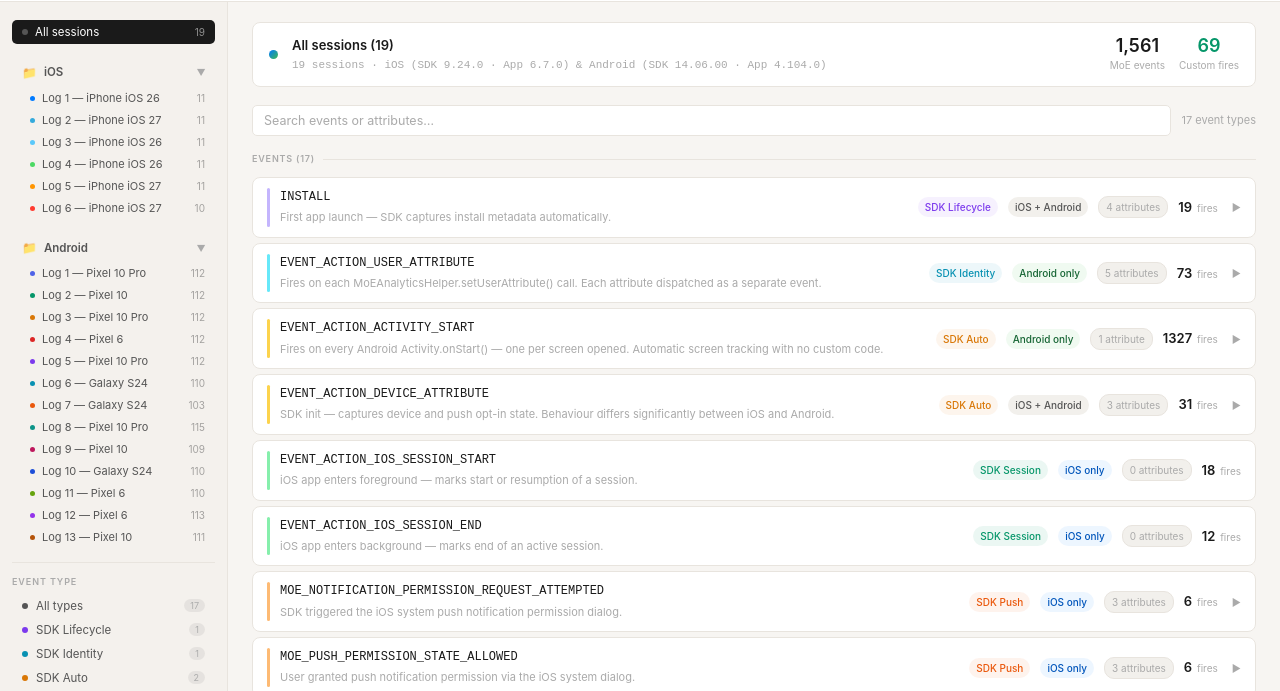
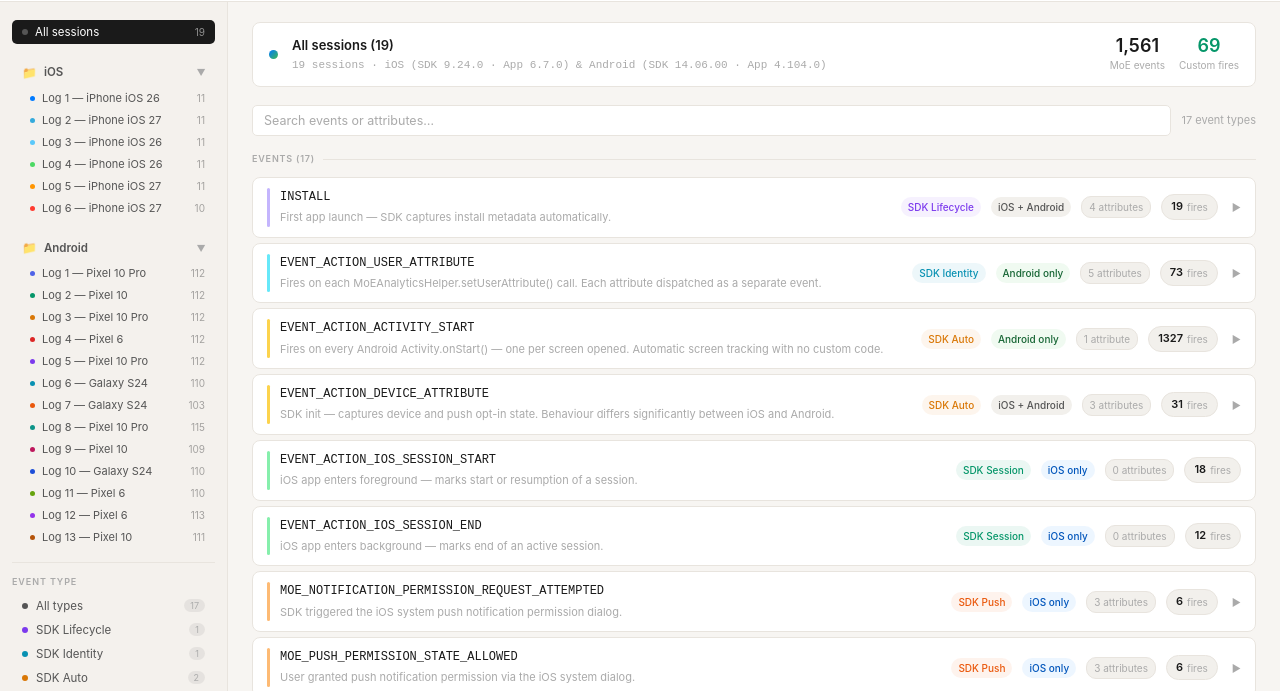
Before and after one commit to zaidansari04/events, a plain HTML site: page index.html in a window 1280 px wide. Shown: the part 112-803 px from the top of the page. Drawn offline with Linux system fonts and the light colour scheme.

Commit message:
Add files via upload

```diff
--- a/index.html
+++ b/index.html
@@ -719,7 +719,7 @@
         <span class="ev-cat-label ${cc}">${evt.category}</span>
         <span class="ev-platform-tag ${platCls}">${platLabel}</span>
         <span class="ev-attrs-pill">${evt.attrs.length} attribute${evt.attrs.length!==1?'s':''}</span>
-        <span class="ev-count">${total}<span class="ev-count-label"> fires</span></span>
+        <span style="display:inline-flex;align-items:center;gap:4px;font-size:11px;font-weight:600;padding:3px 9px;border-radius:20px;background:var(--surface2);border:1px solid var(--warm-border);color:var(--text);white-space:nowrap;">${total} <span style="font-size:10px;font-weight:400;color:var(--text3)">fires</span></span>
         ${hasAttrs ? '<span class="ev-chevron">▶</span>' : ''}
       </div>
       ${hasAttrs ? `<div class="event-body">
```
